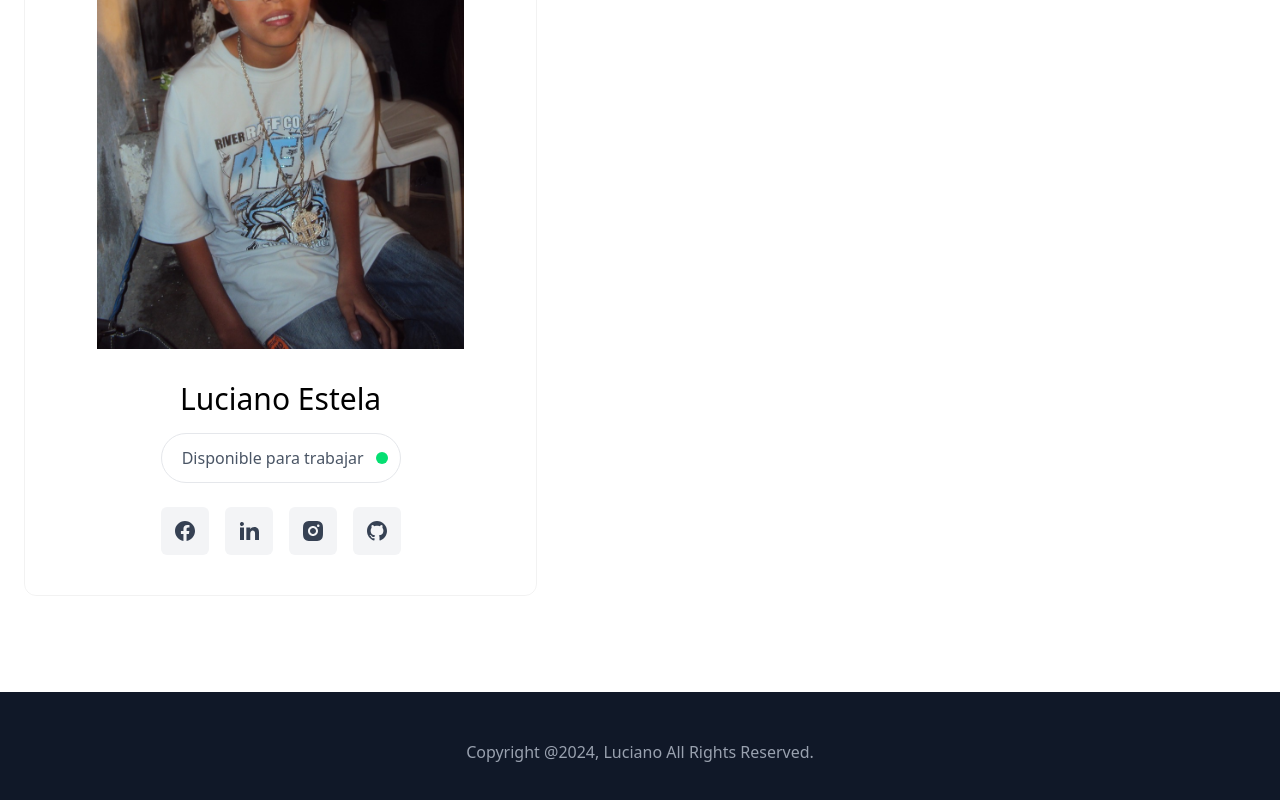
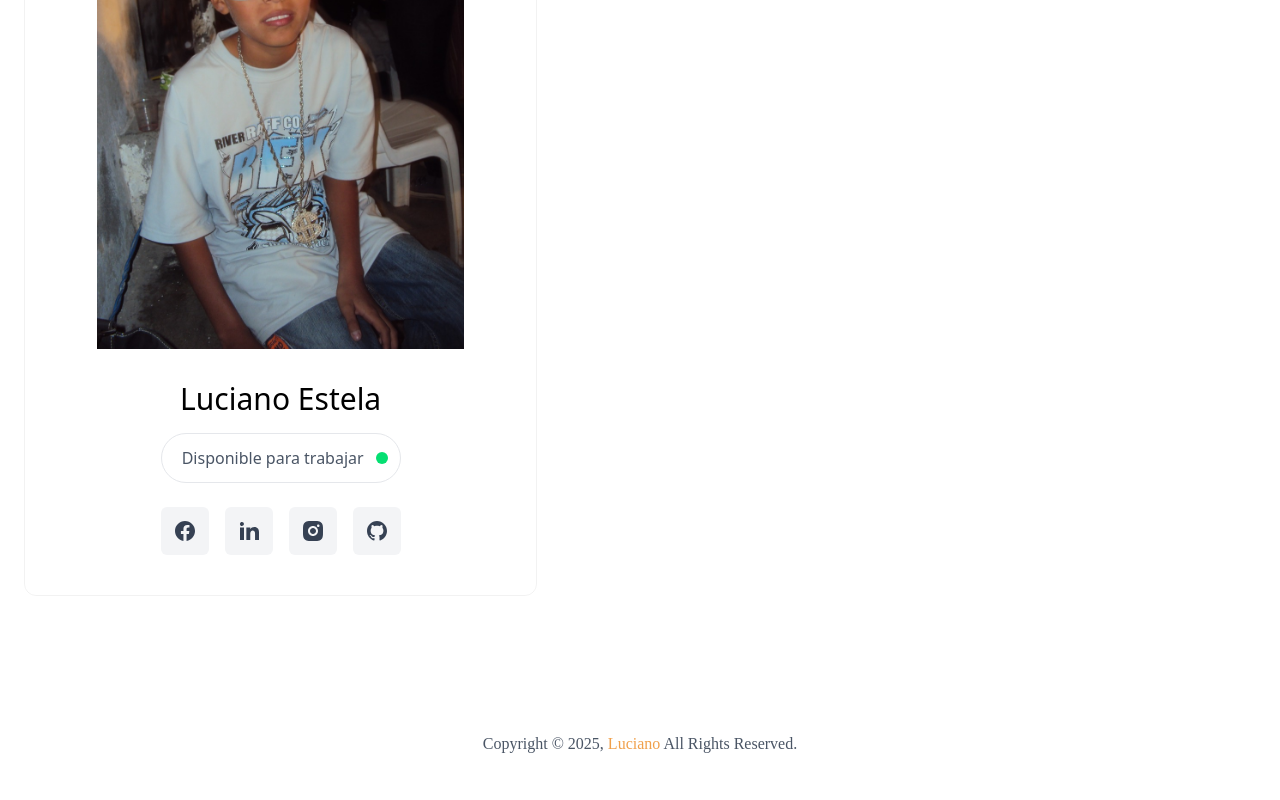
Before and after one commit to LUCIANO131231/PageCV, a React (Vite) app: page / in a window 1280 px wide. Shown: the part 717-1517 px from the top of the page. Built offline with nearby package versions, Linux system fonts and the light colour scheme; a web font is replaced by a local one.

Commit message:
Actualizar el componente Footer para mejorar el estilo y la visibilidad del copyright

```diff
--- a/src/components/Footer.jsx
+++ b/src/components/Footer.jsx
@@ -1,13 +1,9 @@
 const Footer = () => {
   return (
-    <footer className="bg-gray-900 text-white py-12">
-      <div className="container mx-auto px-6">
-        <div className="flex justify-center">
-          <div className="text-center text-gray-400">
-            <p>Copyright @2024, <a href="#">Luciano</a> All Rights Reserved.</p>
-          </div>
-        </div>
-      </div>
+    <footer className="bg-transparent py-10 text-center">
+      <p className="text-md text-gray-600 font-glori">
+      Copyright &copy; 2025, <a href="#" className="text-[#F0A04B] hover:underline">Luciano</a> All Rights Reserved.
+      </p>
     </footer>
   )
 }
```
